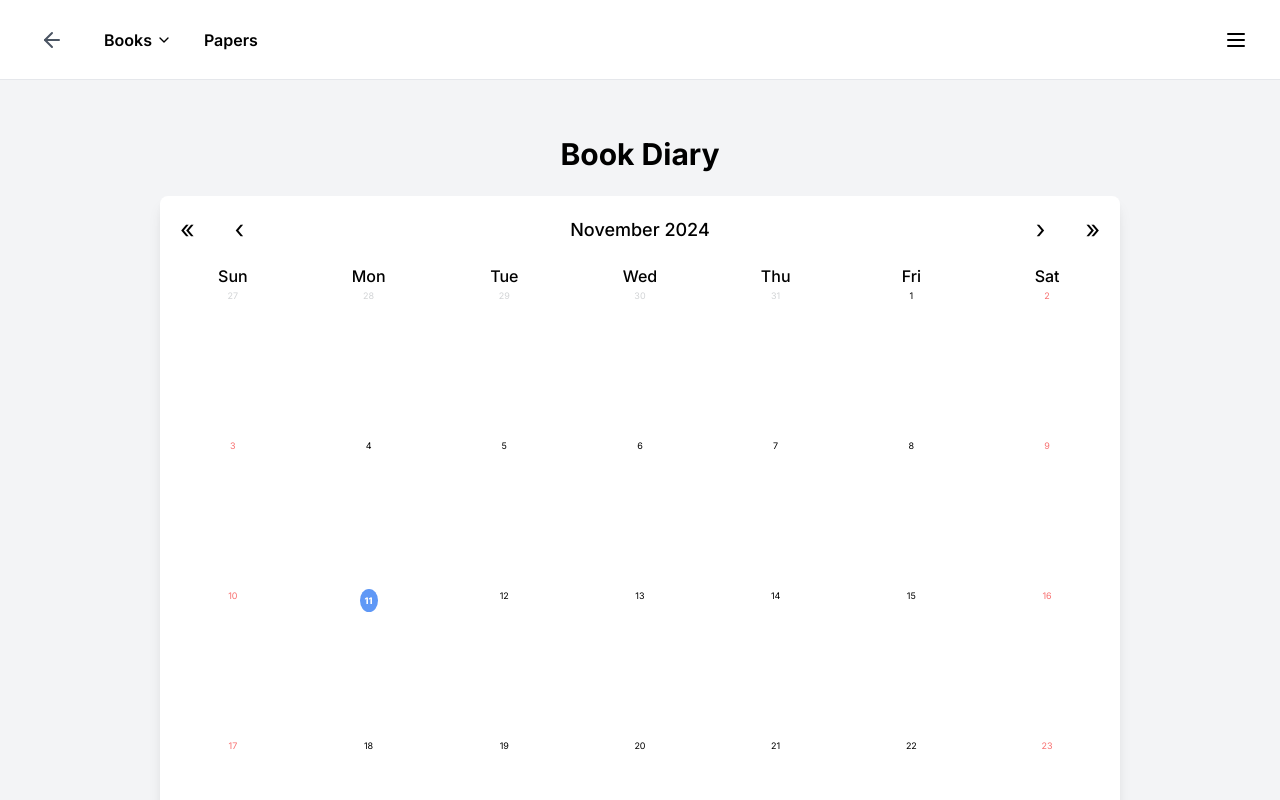
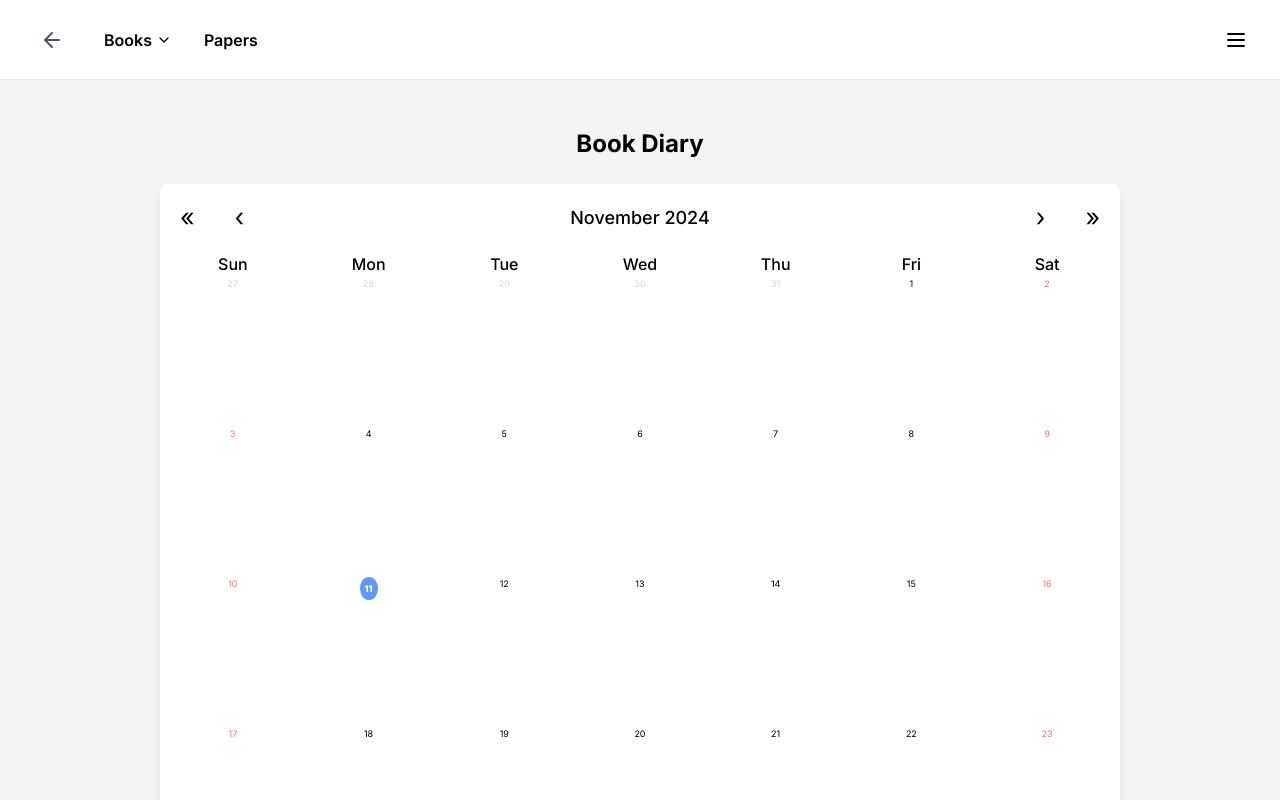
Before and after one commit to hwahyeon/book-diary, a Next.js app: page /book in a window 1280 px wide. Shown: the top 800 px of the page. Built offline with nearby package versions, Linux system fonts and the light colour scheme.

Commit message:
style: Update font styles

```diff
--- a/src/app/book/page.tsx
+++ b/src/app/book/page.tsx
@@ -2,7 +2,7 @@
 
 import { useEffect, useState } from "react";
 import BookCalendar from "@/components/Calendar";
-import booksData from "../../../public/data/books.json";
+import booksData from "@public/data/books.json";
 import { Book } from "@/types/Book";
 
 const HomePage: React.FC = () => {
@@ -31,7 +31,7 @@ const HomePage: React.FC = () => {
 
   return (
     <div className="min-h-screen bg-gray-100 flex flex-col items-center py-32">
-      <h1 className="text-3xl font-bold mt-2 mb-6">Book Diary</h1>
+      <h1 className="text-2xl font-bold mb-6">Book Diary</h1>
       <BookCalendar books={books} />
     </div>
   );
```
